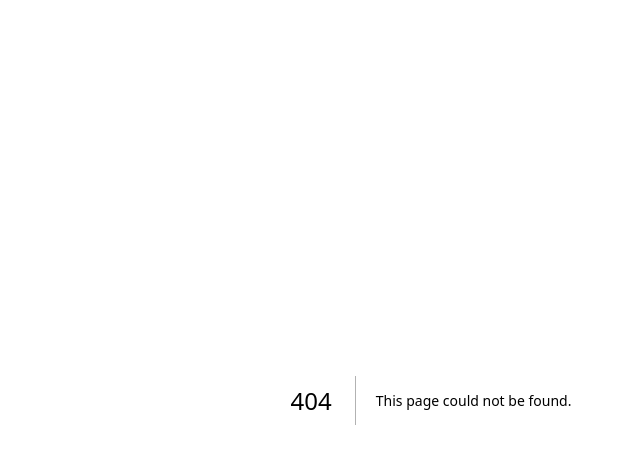
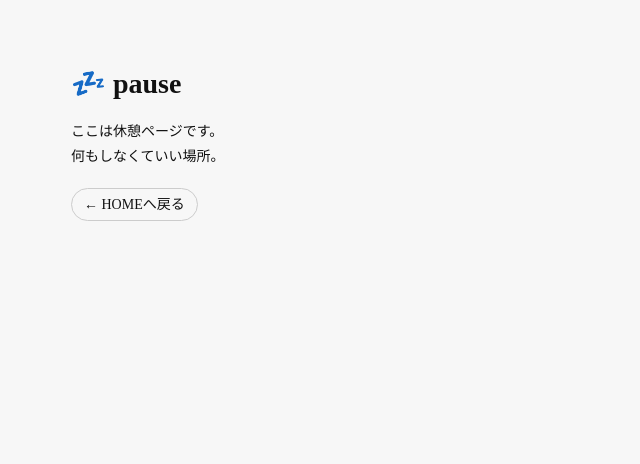
Before and after one commit to kan0601g-maker/pause-pwa, a Next.js app: page /pause in a window 1280 px wide. Before the commit this address had no page. Shown: the top 464 px of the page, without its empty margins (209-849 px from the left). Built offline with nearby package versions, Linux system fonts and the light colour scheme.

Commit message:
Create page.js

```diff
--- /dev/null
+++ b/app/pause/page.js
@@ -0,0 +1,40 @@
+// app/pause/page.js
+import Link from "next/link";
+
+export default function PausePage() {
+  return (
+    <main
+      style={{
+        minHeight: "100vh",
+        background: "#f7f7f7",
+        color: "#111",
+        padding: "48px 24px",
+      }}
+    >
+      <div style={{ maxWidth: 720, margin: "0 auto" }}>
+        <h1 style={{ fontSize: 28, fontWeight: 900 }}>💤 pause</h1>
+
+        <p style={{ marginTop: 12, fontSize: 14, lineHeight: 1.8 }}>
+          ここは休憩ページです。<br />
+          何もしなくていい場所。
+        </p>
+
+        <div style={{ marginTop: 24 }}>
+          <Link
+            href="/"
+            style={{
+              textDecoration: "none",
+              color: "#111",
+              border: "1px solid #ccc",
+              padding: "8px 12px",
+              borderRadius: 999,
+              fontSize: 14,
+            }}
+          >
+            ← HOMEへ戻る
+          </Link>
+        </div>
+      </div>
+    </main>
+  );
+}
```
